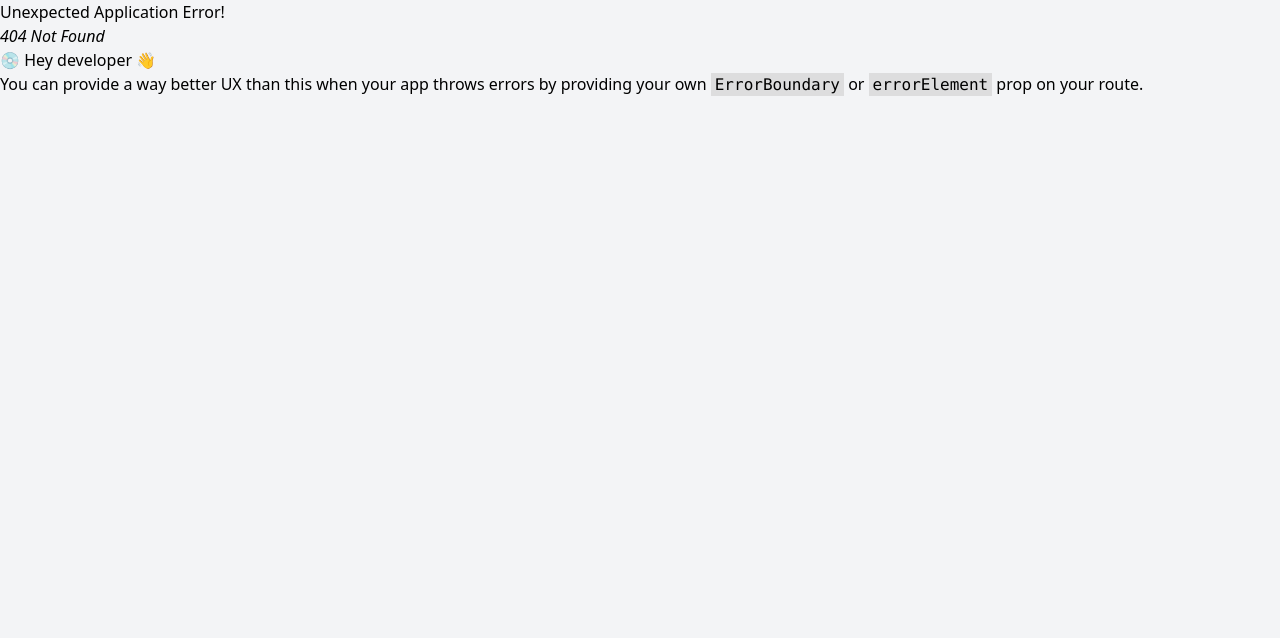
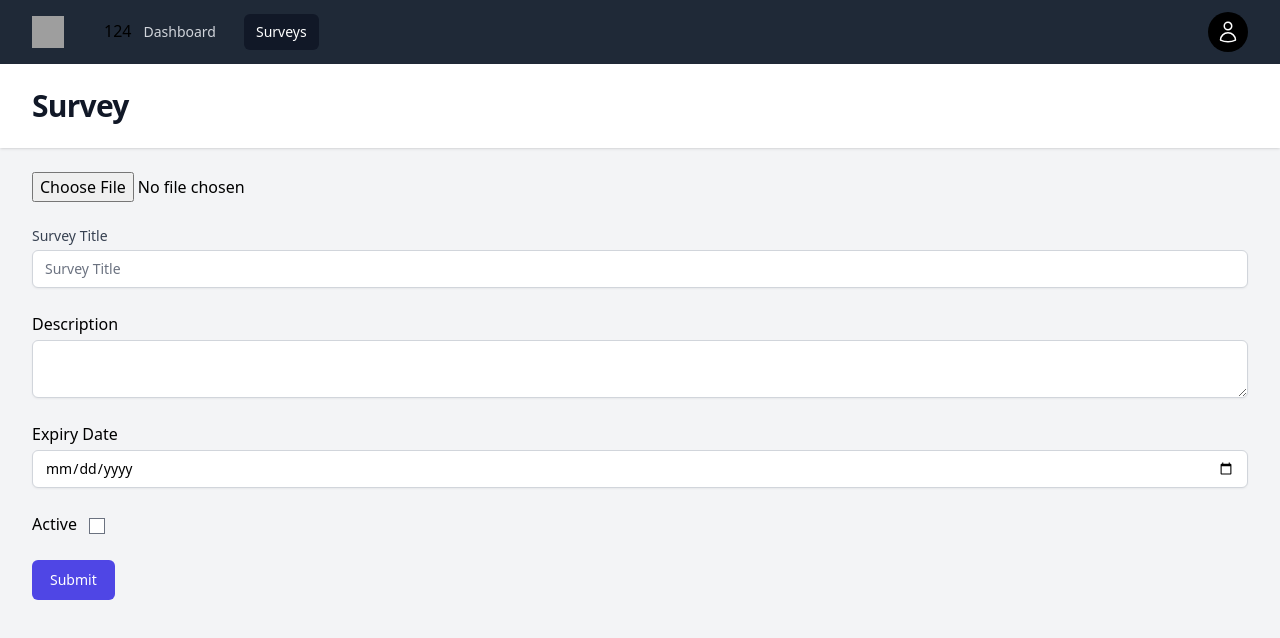
Before and after one commit to touhedul/laravel-react-survey, a React (Vite) app in the folder react/: page /surveys/create in a window 1280 px wide. Before the commit this address had no page. Shown: the top 638 px of the page. Built offline with nearby package versions, Linux system fonts and the light colour scheme; grey boxes are pictures that could not be loaded.

Commit message:
Survey form adding

```diff
--- a/react/src/components/SurveyListItem.jsx
+++ b/react/src/components/SurveyListItem.jsx
@@ -1,9 +1,38 @@
-import React from 'react'
+import { ArrowTopRightOnSquareIcon, PencilIcon, TrashIcon } from "@heroicons/react/24/outline";
+import React from "react";
+import TButton from "./core/TButton";
 
-function SurveyListItem({ survey }) {
+export default function SurveyListItem({ survey, onDeleteClick }) {
    return (
-      <div>SurveyListItem</div>
-   )
+      <div className="flex flex-col py-4 px-6 shadow-md bg-white hover:bg-gray-50 h-[470px]">
+         <img
+            src={survey.image_url}
+            alt={survey.title}
+            className="w-full h-48 object-cover"
+         />
+         <h4 className="mt-4 text-lg font-bold">{survey.title}</h4>
+         <div
+            dangerouslySetInnerHTML={{ __html: survey.description }}
+            className="overflow-hidden flex-1"
+         ></div>
+
+         <div className="flex justify-between items-center mt-3">
+            <TButton to={`/surveys/${survey.id}`}>
+               <PencilIcon className="w-5 h-5 mr-2 " />
+               Edit
+            </TButton>
+            <div className="flex items-center">
+               <TButton href={`/view/survey/${survey.slug}`} circle link>
+                  <ArrowTopRightOnSquareIcon className="w-5 h-5" />
+               </TButton>
+
+               {survey.id && (
+                  <TButton onClick={ev => onDeleteClick(survey.id)} circle link color="red">
+                     <TrashIcon className="w-5 h-5" />
+                  </TButton>
+               )}
+            </div>
+         </div>
+      </div>
+   );
 }
-
-export default SurveyListItem
--- /dev/null
+++ b/react/src/components/core/TButton.jsx
@@ -0,0 +1,95 @@
+import { Link } from "react-router-dom";
+
+export default function TButton({
+   color = "indigo",
+   to = "",
+   circle = false,
+   href = "",
+   link = false,
+   target = "_blank",
+   onClick = () => { },
+   children,
+}) {
+   let classes = [
+      "flex",
+      "items-center",
+      "whitespace-nowrap",
+      "text-sm",
+      "border",
+      "border-2",
+      "border-transparent",
+   ];
+
+   if (link) {
+      classes = [...classes, "transition-colors"];
+
+      switch (color) {
+         case "indigo":
+            classes = [...classes, "text-indigo-500", "focus:border-indigo-500"];
+            break;
+         case "red":
+            classes = [...classes, "text-red-500", "focus:border-red-500"];
+      }
+   } else {
+      classes = [...classes, "text-white", "focus:ring-2", "focus:ring-offset-2"];
+
+      switch (color) {
+         case "indigo":
+            classes = [
+               ...classes,
+               "bg-indigo-600",
+               "hover:bg-indigo-700",
+               "focus:ring-indigo-500",
+            ];
+            break;
+         case "red":
+            classes = [
+               ...classes,
+               "bg-red-600",
+               "hover:bg-red-700",
+               "focus:ring-red-500",
+            ];
+            break;
+         case "green":
+            classes = [
+               ...classes,
+               "bg-emerald-500",
+               "hover:bg-emerald-600",
+               "focus:ring-emerald-400",
+            ];
+            break;
+      }
+   }
+
+   if (circle) {
+      classes = [
+         ...classes,
+         "h-8",
+         "w-8",
+         "items-center",
+         "justify-center",
+         "rounded-full",
+         "text-sm",
+      ];
+   } else {
+      classes = [...classes, "p-0", "py-2", "px-4", "rounded-md"];
+   }
+
+   return (
+      <>
+         {href && (
+            <a href={href} className={classes.join(" ")} target={target}>
+               {children}
+            </a>
+         )}
+         {to && (
+            <Link to={to} className={classes.join(" ")}>
+               {children}
+            </Link>
+         )}
+         {!to && !href && (
+            <button onClick={onClick} className={classes.join(" ")}>{children}</button>
+         )}
+      </>
+   );
+}
--- /dev/null
+++ b/react/src/views/SurveyView.jsx
@@ -0,0 +1,91 @@
+import React, { useState } from 'react'
+import PageComponent from '../components/PageComponent'
+import TButton from '../components/core/TButton';
+import { PhotoIcon } from '@heroicons/react/24/outline';
+
+function SurveyView() {
+   const [survey, setSurvey] = useState({
+      title: "",
+      slug: "",
+      status: false,
+      description: "",
+      created_at: "",
+      updated_at: "",
+      expire_date: "",
+      questions: [],
+   });
+
+   const onImageChoose = (e) => {
+      const file = e.target.files[0];
+      const reader = new FileReader();
+      reader.onload = () => {
+         setSurvey({ ...survey, image: file, image_url: reader.result });
+         e.target.value = "";
+      }
+      reader.readAsDataURL(file);
+   };
+
+   const handleSubmit = (e) => {
+      e.preventDefault();
+      console.log("Submit", survey);
+   }
+
+   return (
+      <PageComponent title={'Survey'}>
+         <form onSubmit={handleSubmit}>
+
+            {survey.image_url && (
+               <img className='w-32 h-32 object-cover' src={survey.image_url} />
+            )}
+
+            <input type='file' onChange={onImageChoose} />
+            <br />
+            <br />
+
+            <div className="col-span-6 sm:col-span-3">
+               <label
+                  htmlFor="title"
+                  className="block text-sm font-medium text-gray-700"
+               >
+                  Survey Title
+               </label>
+               <input
+                  type="text"
+                  name="title"
+                  id="title"
+                  value={survey.title}
+                  onChange={(e) =>
+                     setSurvey({ ...survey, title: e.target.value })
+                  }
+                  placeholder="Survey Title"
+                  className="mt-1 block w-full rounded-md border-gray-300 shadow-sm focus:border-indigo-500 focus:ring-indigo-500 sm:text-sm"
+               />
+            </div>
+            <br />
+            <div>
+               Description
+               <textarea className="mt-1 block w-full rounded-md border-gray-300 shadow-sm focus:border-indigo-500 focus:ring-indigo-500 sm:text-sm"
+                  value={survey.description} onChange={e => setSurvey({ ...survey, description: e.target.value })}></textarea>
+            </div>
+            <br />
+
+            <div>
+               Expiry Date
+               <input className="mt-1 block w-full rounded-md border-gray-300 shadow-sm focus:border-indigo-500 focus:ring-indigo-500 sm:text-sm" type='date' value={survey.expire_date} onChange={e => setSurvey({ ...survey, expire_date: e.target.value })} />
+            </div>
+            <br />
+
+            <div>
+               Active
+               <input className="ml-3" type='checkbox' value={survey.status} onChange={e => setSurvey({ ...survey, status: e.target.checked })} />
+            </div>
+
+            <br />
+            <TButton>Submit</TButton>
+
+         </form>
+      </PageComponent>
+   )
+}
+
+export default SurveyView
--- a/react/src/views/Surveys.jsx
+++ b/react/src/views/Surveys.jsx
@@ -2,15 +2,22 @@
 import PageComponent from '../components/PageComponent'
 import { useStateContext } from '../contexts/ContextProvider';
 import SurveyListItem from '../components/SurveyListItem';
+import TButton from '../components/core/TButton';
 
 function Surveys() {
    const { surveys } = useStateContext();
+
+   const onDeleteClick = () => {
+      console.log('on delete click');
+   }
    return (
-      <PageComponent title={'Surveys'}>
+      <PageComponent title={'Surveys'} buttons={(
+         <TButton to='/surveys/create'>Create New Survey</TButton>
+      )} >
          <div className='grid grid-cols-1 md:grid-cols-3 gap-3 sm:grid-cols-2'>
             {
                surveys.map(survey => (
-                  <SurveyListItem survey={survey} key={survey.id} />
+                  <SurveyListItem survey={survey} key={survey.id} onDeleteClick={onDeleteClick} />
                ))
             }
          </div>
```
Also changed, not shown: react/src/router.jsx (+6 -5 lines).
